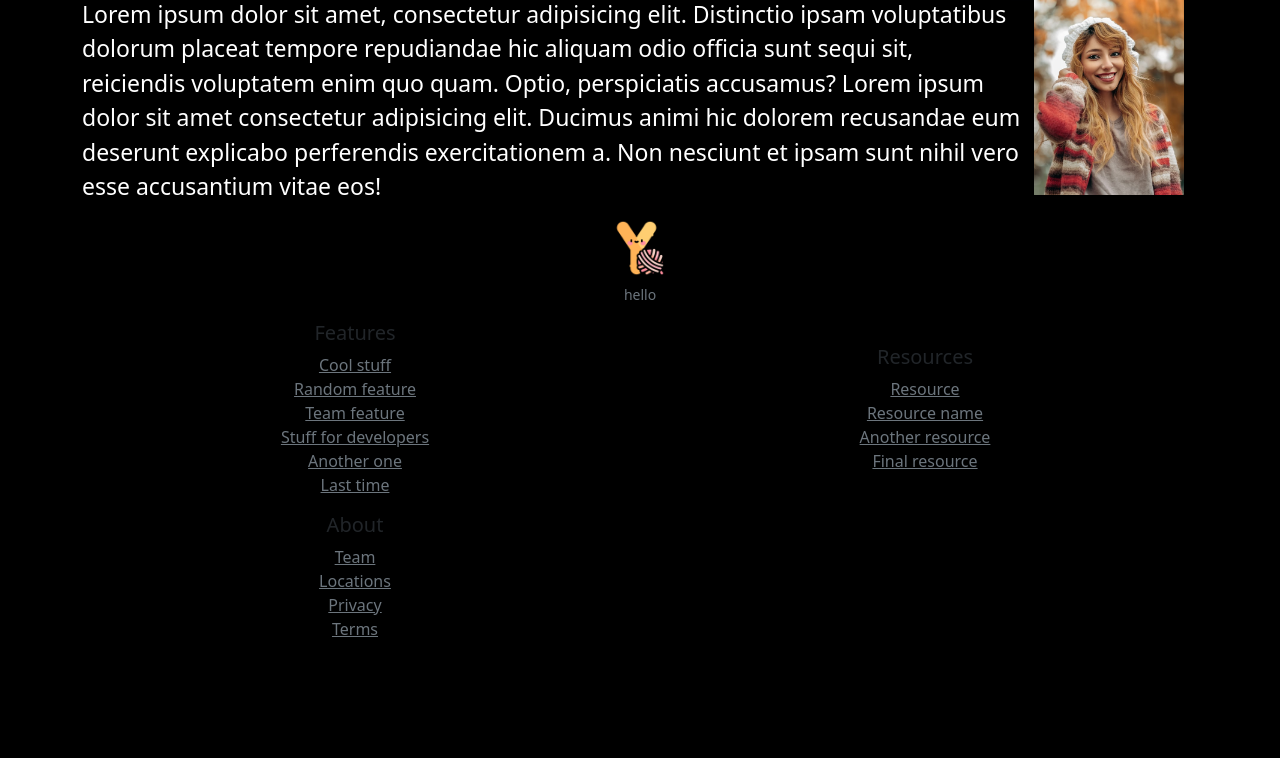
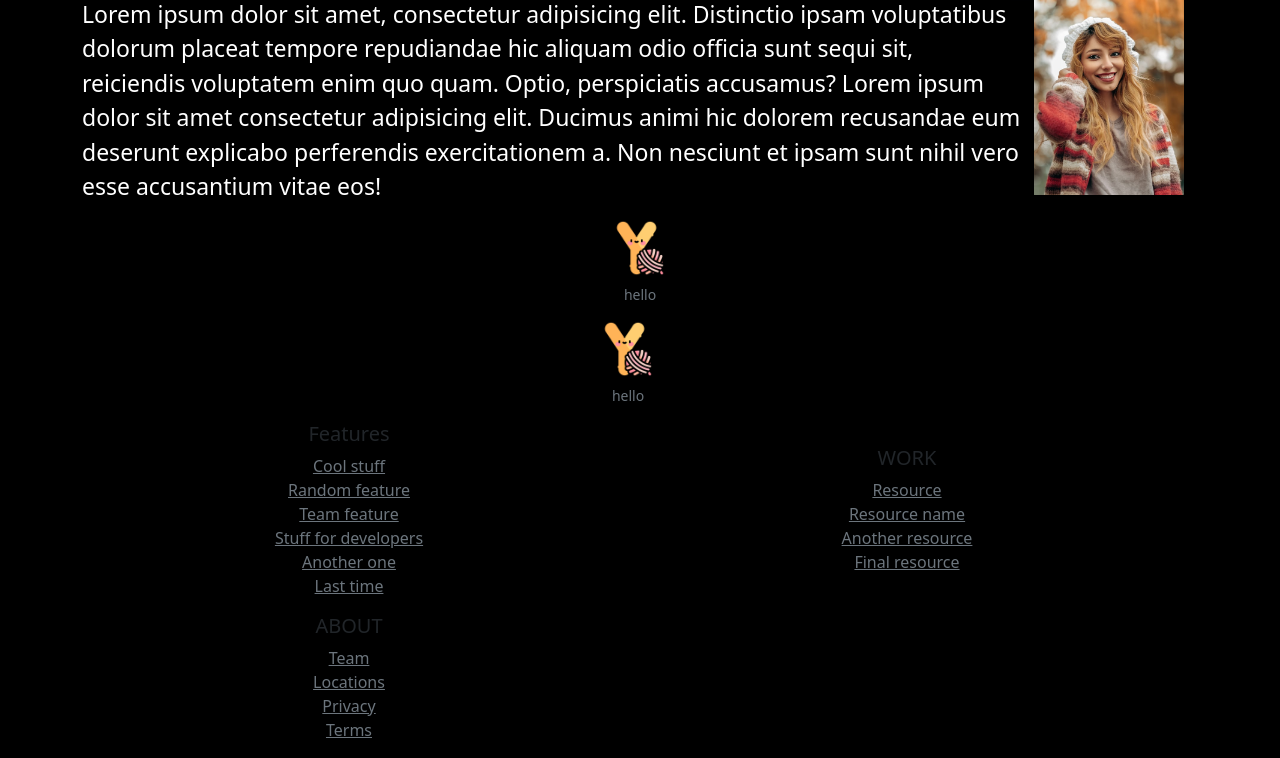
Before and after one commit to yashshvi/cestaEvent, a plain HTML site: page about.html in a window 1280 px wide. Shown: the part 171-929 px from the top of the page. Before the commit the page ends 828 px from the top, so only its background shows below. Drawn offline with nearby package versions, Linux system fonts and the light colour scheme.

Commit message:
second commit

```diff
--- a/about.html
+++ b/about.html
@@ -75,10 +75,15 @@
           <small class="d-block mb-3 text-muted">hello</small>
         </div>
 
+        <div class="row">
+          <div class="col-12 col-md">
+            <img class="mb-2" src="y.png" alt="" width="56" height="56">
+            <small class="d-block mb-3 text-muted">hello</small>
+          </div>
           <div class="col-6 col-md">
             <h5>Features</h5>
             <ul class="list-unstyled text-small">
-            <li><a class="link-secondary" href="#">Cool stuff</a></li>
+              <li><a class="link-secondary" href="/index.html">Cool stuff</a></li>
               <li><a class="link-secondary" href="#">Random feature</a></li>
               <li><a class="link-secondary" href="#">Team feature</a></li>
               <li><a class="link-secondary" href="#">Stuff for developers</a></li>
@@ -87,25 +92,24 @@
             </ul>
           </div>
           <div class="col-6 col-md">
-          <h5>Resources</h5>
+            <h5>WORK</h5>
             <ul class="list-unstyled text-small">
-            <li><a class="link-secondary" href="#">Resource</a></li>
+              <li><a class="link-secondary" href="/project.html">Resource</a></li>
               <li><a class="link-secondary" href="#">Resource name</a></li>
               <li><a class="link-secondary" href="#">Another resource</a></li>
               <li><a class="link-secondary" href="#">Final resource</a></li>
             </ul>
           </div>
           <div class="col-6 col-md">
-          <h5>About</h5>
+            <h5>ABOUT</h5>
             <ul class="list-unstyled text-small">
-            <li><a class="link-secondary" href="#">Team</a></li>
+              <li><a class="link-secondary" href="/about.html">Team</a></li>
               <li><a class="link-secondary" href="#">Locations</a></li>
               <li><a class="link-secondary" href="#">Privacy</a></li>
               <li><a class="link-secondary" href="#">Terms</a></li>
             </ul>
           </div>
         </div>
-
     <!-- Optional JavaScript; choose one of the two! -->
 
     <!-- Option 1: Bootstrap Bundle with Popper -->
```
Also changed, not shown: index.html (+5 -5 lines), project.html (+10 -6 lines). Lines whose indentation alone changed are shown as unchanged.
